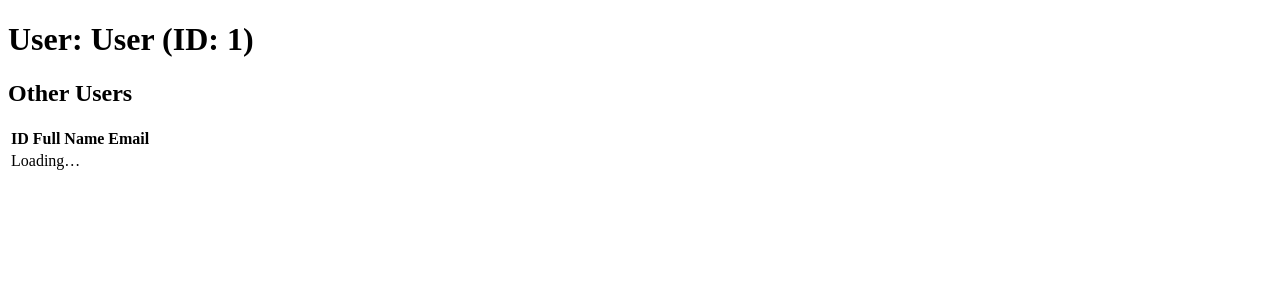
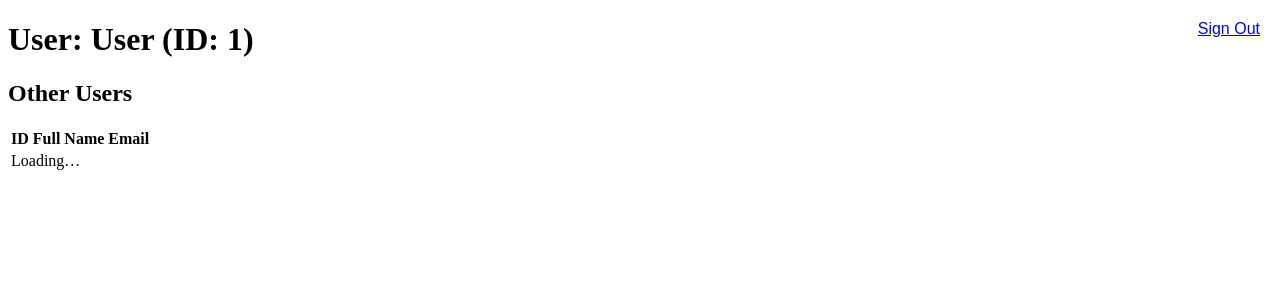
Before and after one commit to Arman-Mojaver/django-project, a Django app: page /users/1/ in a window 1280 px wide. Shown: the top 300 px of the page. Run offline with Django 3.2, Linux system fonts and the light colour scheme; tables that the repository leaves empty hold one stand-in row (values such as "Sample post"); data that the repository does not hold is empty; some libraries are stand-ins or nearby versions.

Commit message:
templates: add signout link in /users and /messages pages

```diff
--- a/jbl_chat/chat/templates/users.html
+++ b/jbl_chat/chat/templates/users.html
@@ -3,8 +3,12 @@
 <head>
   <title>Users</title>
   <script src="https://unpkg.com/htmx.org@1.9.2"></script>
+
 </head>
 <body>
+
+  <a href="/login/" class="signout-link">Sign Out</a>
+
   <h1>User: {{ user_fullname }} (ID: {{ user_id }})</h1>
 
   <h2>Other Users</h2>
@@ -22,8 +26,10 @@
     <tbody>
       <tr><td colspan="3">Loading…</td></tr>
     </tbody>
+  </table>
 
-  </table>
+</body>
+</html>
 
 <script>
   const currentUserId = {{ user_id }};
@@ -50,5 +56,12 @@
     });
   }
 </script>
-</body>
-</html>
+
+<style>
+  .signout-link {
+    position: absolute;
+    top: 20px;
+    right: 20px;
+    font-family: sans-serif;
+  }
+</style>
```
Also changed, not shown: jbl_chat/chat/templates/messages.html (+10 -0 lines). Lines whose indentation alone changed are shown as unchanged.
